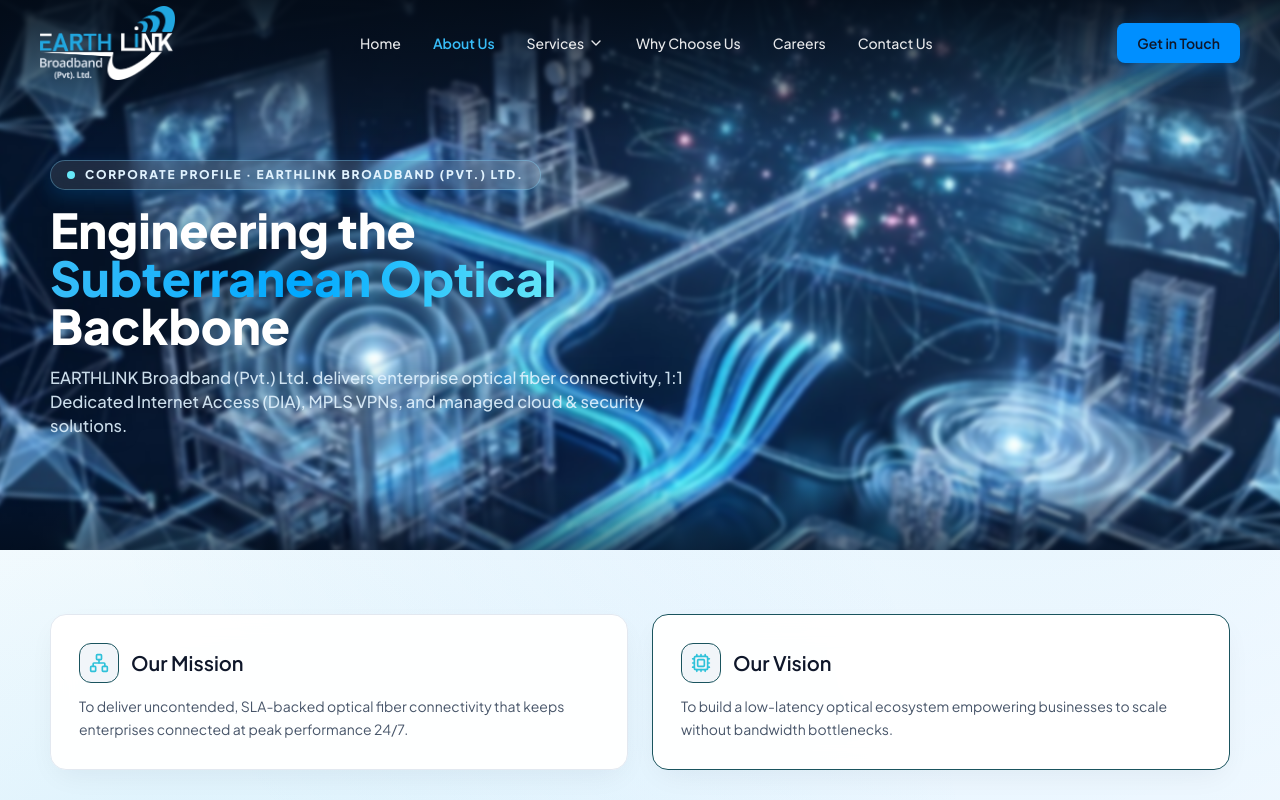
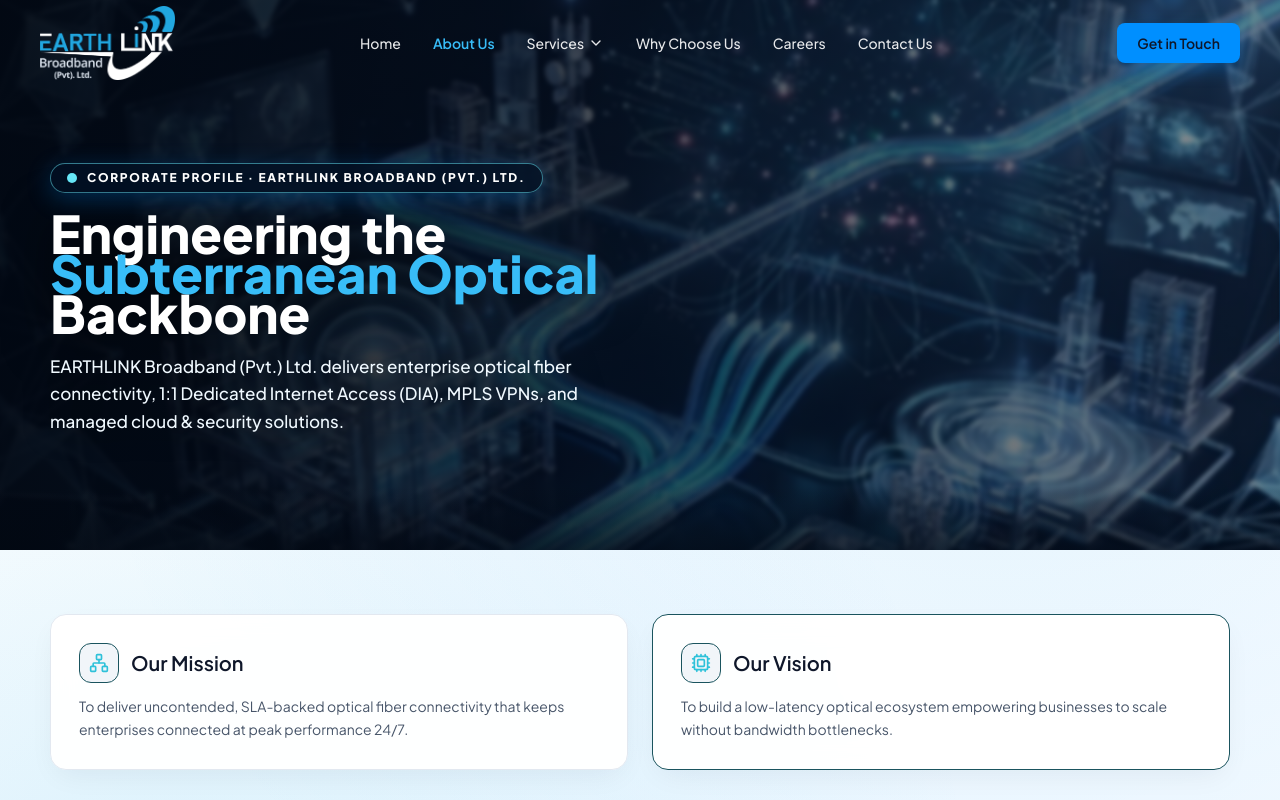
Before and after one commit to zainshabbir04/Earthlink, a Next.js app: page /about in a window 1280 px wide. Shown: the top 800 px of the page. Built offline with nearby package versions, Linux system fonts and the light colour scheme.

Commit message:
Maximize About Us hero text visibility with explicit white/cyan colors and deep dark-navy scrim

```diff
--- a/src/app/about/page.tsx
+++ b/src/app/about/page.tsx
@@ -45,30 +45,37 @@ export default function AboutPage() {
           className="absolute inset-0 w-full h-full object-cover object-center blur-[2px] scale-[1.03]"
         />
 
-        {/* Stronger Top & Left Dark-Navy Scrims so Navbar Logo, Links & Hero Text Pop Clearly */}
-        <div className="pointer-events-none absolute inset-0 bg-gradient-to-r from-[#030B16]/92 via-[#030B16]/72 to-[#030B16]/45" />
-        <div className="pointer-events-none absolute inset-x-0 top-0 h-36 bg-gradient-to-b from-[#030B16]/90 via-[#030B16]/55 to-transparent" />
-        <div className="pointer-events-none absolute inset-x-0 bottom-0 h-16 bg-gradient-to-t from-[#030B16]/50 to-transparent" />
+        {/* Deep Dark-Navy Scrims so Navbar Logo, Links & Hero Text Are 100% Razor-Sharp */}
+        <div className="pointer-events-none absolute inset-0 bg-gradient-to-r from-[#020812]/95 via-[#020812]/82 to-[#020812]/45" />
+        <div className="pointer-events-none absolute inset-x-0 top-0 h-36 bg-gradient-to-b from-[#020812]/92 via-[#020812]/60 to-transparent" />
+        <div className="pointer-events-none absolute inset-x-0 bottom-0 h-16 bg-gradient-to-t from-[#020812]/55 to-transparent" />
 
         <div className="relative z-10 w-full max-w-7xl mx-auto px-[20px] lg:px-[50px] pt-28 pb-16 lg:pt-32 lg:pb-20">
-          <div className="max-w-2xl space-y-4">
-            <div className="inline-flex items-center gap-2.5 bg-white/10 border border-sky-300/35 backdrop-blur-md shadow-[0_6px_20px_rgba(0,143,255,0.2)] rounded-full px-4 py-1.5">
-              <span className="relative flex h-2 w-2">
+          <div className="max-w-2xl space-y-5">
+            <div className="inline-flex items-center gap-2.5 bg-[#031226]/80 border border-cyan-300/50 backdrop-blur-md shadow-[0_6px_24px_rgba(0,143,255,0.28)] rounded-full px-4 py-1.5">
+              <span className="relative flex h-2.5 w-2.5">
                 <span className="animate-ping absolute inline-flex h-full w-full rounded-full bg-cyan-300 opacity-75" />
-                <span className="relative inline-flex rounded-full h-2 w-2 bg-cyan-300" />
+                <span className="relative inline-flex rounded-full h-2.5 w-2.5 bg-cyan-300" />
               </span>
-              <span className="!text-sky-100 text-[11px] sm:text-xs font-extrabold uppercase tracking-[0.14em]">
+              <span
+                style={{ color: "#FFFFFF" }}
+                className="text-[11px] sm:text-xs font-extrabold uppercase tracking-[0.14em]"
+              >
                 Corporate Profile · {BRAND_INFO.companyName}
               </span>
             </div>
-            <h1 className="text-3xl sm:text-4xl lg:text-5xl font-black tracking-normal leading-tight !text-white drop-shadow-[0_4px_20px_rgba(0,0,0,0.45)]">
+            <h1
+              style={{ color: "#FFFFFF" }}
+              className="text-3xl sm:text-4xl lg:text-[3.25rem] font-black tracking-normal leading-[1.12] drop-shadow-[0_4px_24px_rgba(0,0,0,0.75)]"
+            >
               Engineering the{" "}
-              <span className="text-transparent bg-clip-text bg-gradient-to-r from-[#38BDF8] via-[#00A8FF] to-[#67E8F9]">
-                Subterranean Optical
-              </span>{" "}
+              <span style={{ color: "#38BDF8" }}>Subterranean Optical</span>{" "}
               Backbone
             </h1>
-            <p className="text-sm sm:text-base lg:text-[16.5px] !text-sky-100/90 font-medium leading-relaxed drop-shadow-[0_2px_10px_rgba(0,0,0,0.45)]">
+            <p
+              style={{ color: "#F0F9FF" }}
+              className="text-base sm:text-[17px] font-medium leading-relaxed max-w-xl drop-shadow-[0_2px_14px_rgba(0,0,0,0.8)]"
+            >
               {BRAND_INFO.companyIntroduction}
             </p>
           </div>
```
